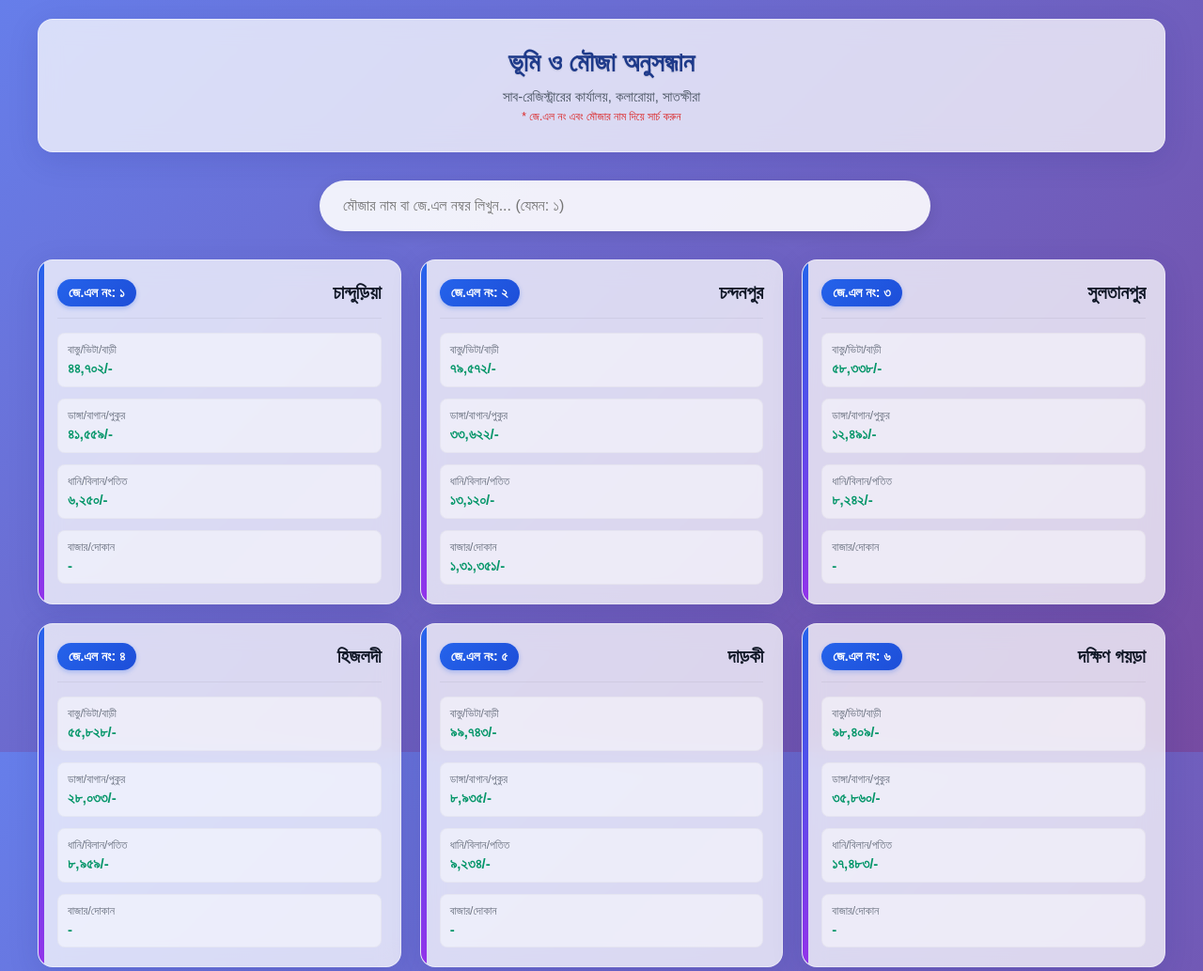
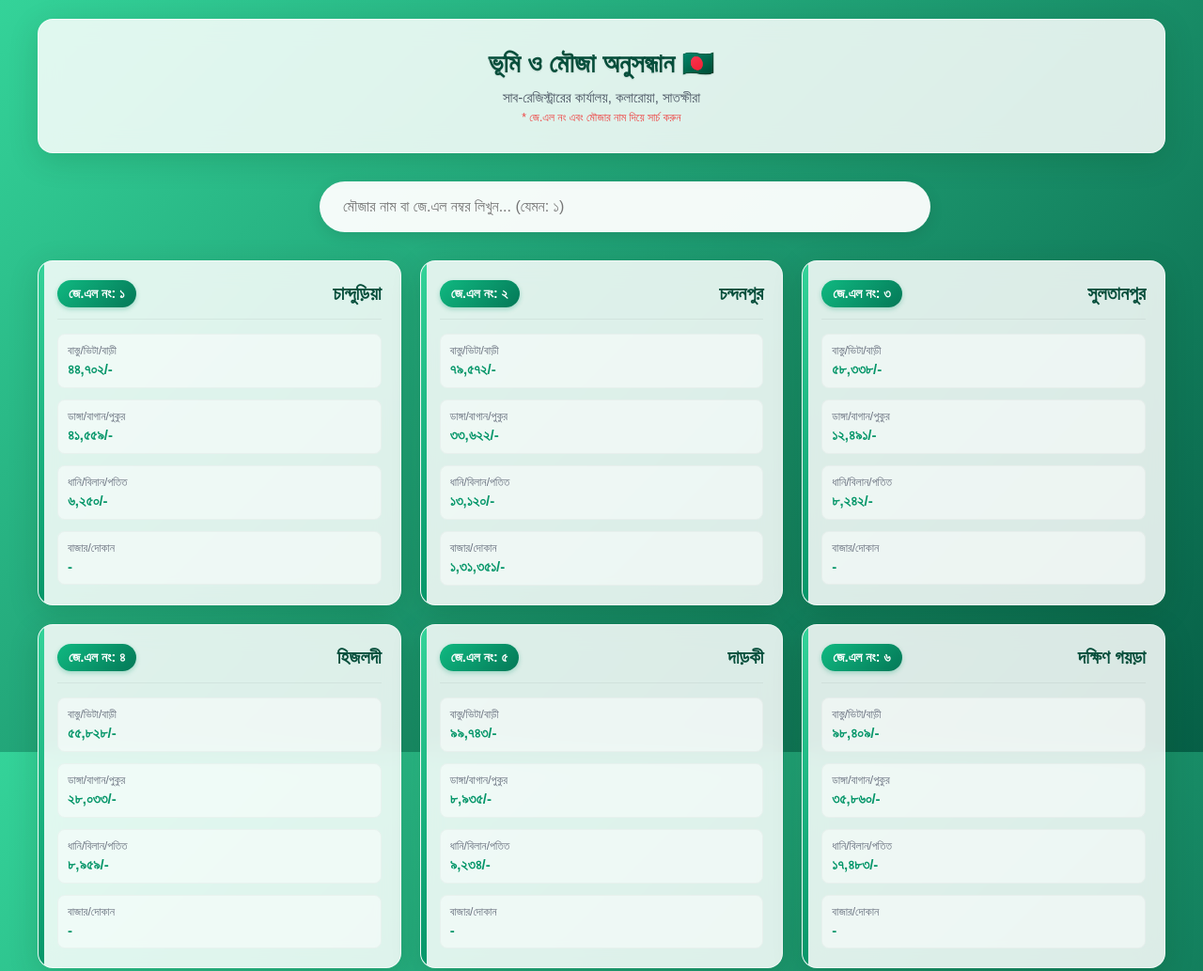
Before and after one commit to rokonuzzamanremon03/Mouza-Finder, a plain HTML site: page index.html in a window 1280 px wide. Shown: the top 1033 px of the page at 94% size. Drawn offline with Linux system fonts and the light colour scheme.

Commit message:
Update index.html

```diff
--- a/index.html
+++ b/index.html
@@ -5,31 +5,33 @@
     <meta name="viewport" content="width=device-width, initial-scale=1.0">
     <title>Mouza Finder</title>
     <link rel="manifest" href="manifest.json">
-    <meta name="theme-color" content="#667eea">
+    <meta name="theme-color" content="#059669">
     <link rel="apple-touch-icon" href="images/logo.png">
 
     <style>
         :root {
-            --primary-color: #2563eb;
+            --primary-green: #059669; /* প্রধান সবুজ রং */
+            --dark-green: #064e3b;   /* গাঢ় সবুজ */
+            --light-green: #d1fae5;  /* হালকা সবুজ */
             --text-color: #1f2937;
-            --glass-bg: rgba(255, 255, 255, 0.75);
-            --glass-border: rgba(255, 255, 255, 0.4);
-            --shadow: 0 8px 32px 0 rgba(31, 38, 135, 0.15);
+            --glass-bg: rgba(255, 255, 255, 0.85); /* একটু বেশি সাদা রাখা হয়েছে স্বচ্ছতার জন্য */
+            --glass-border: rgba(255, 255, 255, 0.6);
+            --shadow: 0 8px 32px 0 rgba(0, 50, 0, 0.15); /* শ্যাডোতেও সবুজাভ ভাব */
         }
 
         body {
             font-family: 'SolaimanLipi', 'Kalpurush', Arial, sans-serif;
-            /* সুন্দর গ্রেডিয়েন্ট ব্যাকগ্রাউন্ড */
-            background: linear-gradient(135deg, #667eea 0%, #764ba2 100%);
+            /* ভূমির সাথে মিল রেখে সুন্দর সবুজ গ্রেডিয়েন্ট */
+            background: linear-gradient(135deg, #34d399 0%, #065f46 100%);
             margin: 0;
             padding: 20px;
             color: var(--text-color);
             min-height: 100vh;
-            background-attachment: fixed; /* স্ক্রল করলে ব্যাকগ্রাউন্ড নড়বে না */
+            background-attachment: fixed;
         }
 
         .container {
-            max-width: 1200px; /* পিসির জন্য চওড়া */
+            max-width: 1200px;
             margin: 0 auto;
         }
 
@@ -52,7 +54,7 @@
         .header h1 {
             margin: 0;
             font-size: 28px;
-            color: #1e3a8a;
+            color: var(--dark-green); /* শিরোনাম গাঢ় সবুজ */
             text-shadow: 0 1px 2px rgba(0,0,0,0.1);
         }
 
@@ -77,17 +79,17 @@
             border: none;
             border-radius: 50px;
             outline: none;
-            background: rgba(255, 255, 255, 0.9);
+            background: rgba(255, 255, 255, 0.95);
             box-shadow: 0 4px 15px rgba(0,0,0,0.1);
             transition: all 0.3s ease;
+            color: var(--dark-green);
         }
 
         .search-box input:focus {
             transform: scale(1.02);
-            box-shadow: 0 6px 20px rgba(0,0,0,0.15);
+            box-shadow: 0 6px 20px rgba(5, 150, 105, 0.2); /* ফোকাস করলে সবুজ আভা */
         }
 
-        /* রেজাল্ট এরিয়া পিসির জন্য Grid সিস্টেম */
         #resultsArea {
             display: grid;
             grid-template-columns: repeat(auto-fill, minmax(320px, 1fr));
@@ -106,10 +108,10 @@
         .result-card:hover {
             transform: translateY(-5px);
             box-shadow: 0 12px 40px rgba(0,0,0,0.2);
-            background: rgba(255, 255, 255, 0.85);
+            background: rgba(255, 255, 255, 0.95);
         }
 
-        /* রঙিন বর্ডার কার্ডের বাম পাশে */
+        /* কার্ডের বাম পাশে সবুজ বর্ডার */
         .result-card::before {
             content: '';
             position: absolute;
@@ -117,7 +119,7 @@
             top: 0;
             height: 100%;
             width: 6px;
-            background: linear-gradient(to bottom, #2563eb, #9333ea);
+            background: linear-gradient(to bottom, #34d399, #059669);
         }
 
         .card-header {
@@ -130,19 +132,20 @@
         }
 
         .jl-badge {
-            background: linear-gradient(135deg, #2563eb, #1d4ed8);
+            /* ব্যাজ এখন সবুজ */
+            background: linear-gradient(135deg, #10b981, #047857);
             color: white;
             padding: 6px 12px;
             border-radius: 20px;
             font-weight: bold;
             font-size: 14px;
-            box-shadow: 0 2px 5px rgba(37, 99, 235, 0.3);
+            box-shadow: 0 2px 5px rgba(5, 150, 105, 0.3);
         }
 
         .mouza-name {
             font-size: 20px;
             font-weight: 700;
-            color: #111827;
+            color: var(--dark-green);
             text-align: right;
         }
 
@@ -169,7 +172,7 @@
 
         .price-value {
             font-weight: 700;
-            color: #059669; /* সবুজ রঙ টাকার জন্য */
+            color: #059669; /* দামের রং সবুজ */
             font-size: 15px;
         }
 
@@ -183,14 +186,13 @@
             border-radius: 10px;
         }
 
-        /* Install Button (Hidden by default) */
         #installBtn {
             display: none;
             position: fixed;
             bottom: 20px;
             left: 50%;
             transform: translateX(-50%);
-            background: #111827;
+            background: #064e3b; /* বাটন এখন গাঢ় সবুজ */
             color: white;
             border: none;
             padding: 12px 24px;
@@ -207,11 +209,9 @@
             to { transform: translate(-50%, 0); opacity: 1; }
         }
 
-        /* Responsive Tweaks */
         @media (max-width: 600px) {
             body { padding: 15px; }
             .header h1 { font-size: 22px; }
-            /* মোবাইলে কার্ডগুলো এক কলামে থাকবে (Grid already handles auto-fill, but let's ensure) */
             #resultsArea { grid-template-columns: 1fr; }
         }
     </style>
@@ -220,9 +220,9 @@
 
 <div class="container">
     <div class="header glass-panel">
-        <h1>ভূমি ও মৌজা অনুসন্ধান</h1>
+        <h1>ভূমি ও মৌজা অনুসন্ধান 🇧🇩</h1>
         <p>সাব-রেজিস্ট্রারের কার্যালয়, কলারোয়া, সাতক্ষীরা</p>
-        <p style="font-size: 12px; color: #dc2626; margin-top: 5px;">* জে.এল নং এবং মৌজার নাম দিয়ে সার্চ করুন</p>
+        <p style="font-size: 12px; color: #ef4444; margin-top: 5px;">* জে.এল নং এবং মৌজার নাম দিয়ে সার্চ করুন</p>
     </div>
 
     <div class="search-box">
@@ -424,7 +424,7 @@
         renderResults(filteredData);
     });
 
-    // PWA Service Worker & Install Logic
+    // PWA Install Logic
     let deferredPrompt;
 
     if ('serviceWorker' in navigator) {
@@ -436,10 +436,8 @@
     }
 
     window.addEventListener('beforeinstallprompt', (e) => {
-        // Prevent default mini-infobar
         e.preventDefault();
         deferredPrompt = e;
-        // Show the install button
         installBtn.style.display = 'block';
     });
 
@@ -449,8 +447,6 @@
         deferredPrompt.userChoice.then((choiceResult) => {
             if (choiceResult.outcome === 'accepted') {
                 console.log('User accepted the install prompt');
-            } else {
-                console.log('User dismissed the install prompt');
             }
             deferredPrompt = null;
         });
```
